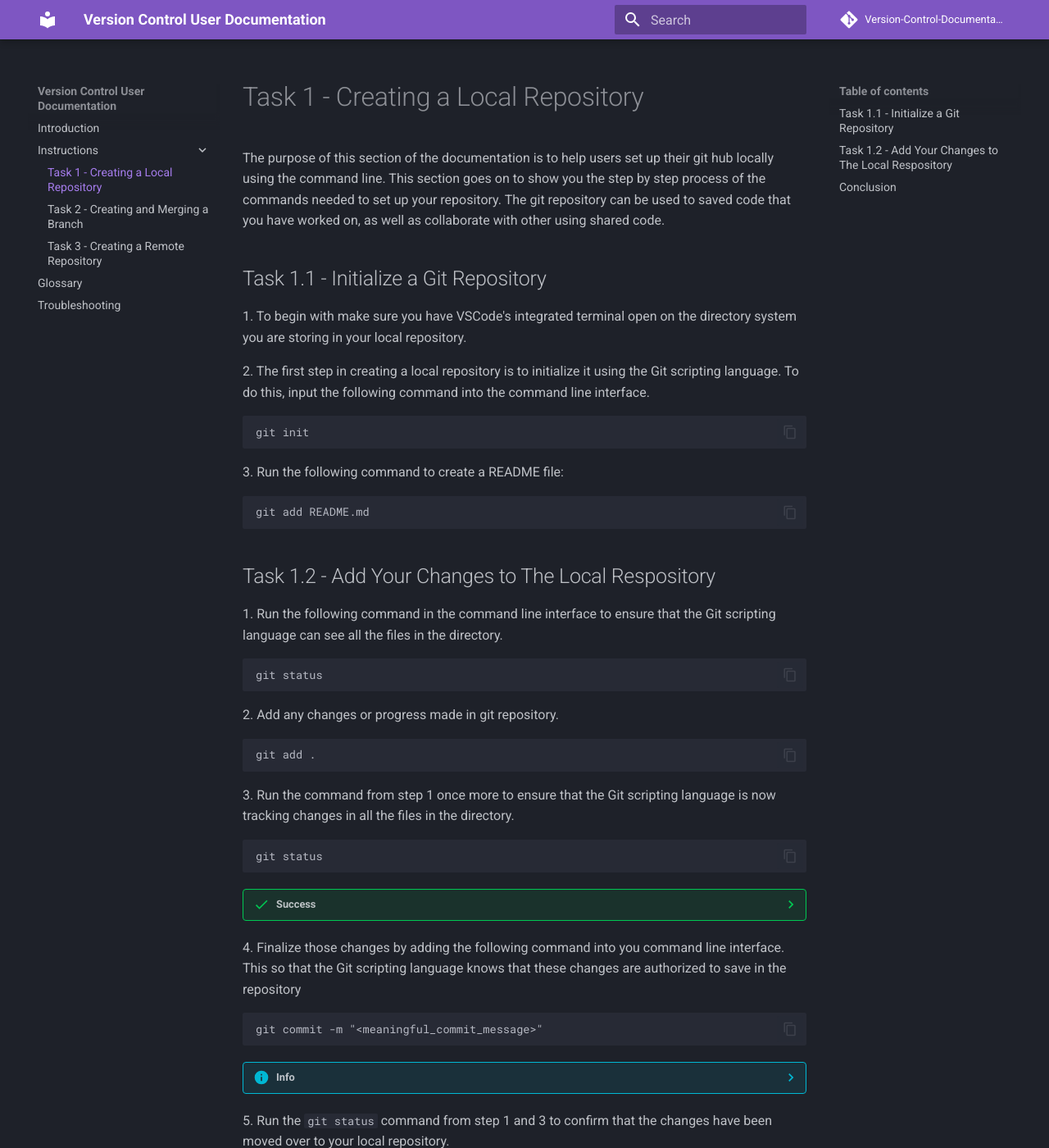
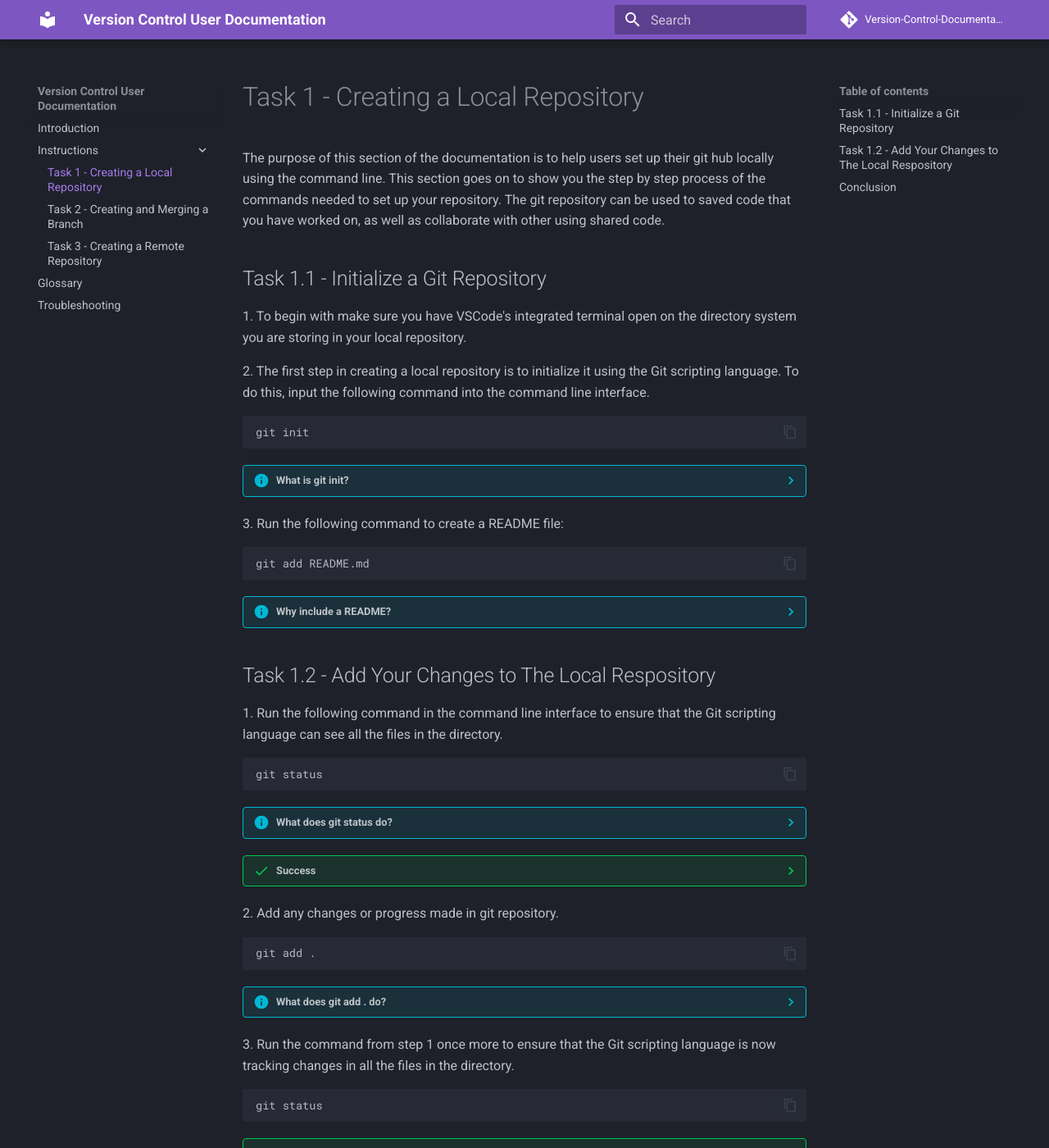
Before and after one commit to BCOMM-User-Documentation/Github-User-Documentation, an MkDocs documentation site: the page built from docs/localRepo.md, in a window 1280 px wide and 1400 px high. Shown: the whole window at 82% size. Built offline with MkDocs 1.6.1 and Material for MkDocs 9.7.7, drawn with Linux system fonts in a browser that asks for light colours; comment, search, counter and statistics services are not loaded; some of the changed lines change nothing that is shown.

Commit message:
Add admonitions to sec1 local repo

````diff
--- a/docs/localRepo.md
+++ b/docs/localRepo.md
@@ -13,11 +13,17 @@ of the commands needed to set up your repository. The git repository can  be use
 git init
 ```
 
+??? info "What is git init?"
+    `git init` informs the Git scripting language to create a .git directory at your current location in the terminal. The .git directory is where your local repository is stored.
+
 3\. Run the following command to create a README file:
 
 ```git
 git add README.md
 ```
+
+??? info "Why include a README?"
+    For any project it is recommended to include a README.md file. README files serve as a space where you can make a more detailed summary of the technology, functionality and structure of a project. At the very least this is very useful when returning to old work after a while. To learn more [click here](https://www.freecodecamp.org/news/how-to-write-a-good-readme-file/).
 
 ## Task 1.2 - Add Your Changes to The Local Respository
 
@@ -27,11 +33,20 @@ git add README.md
 git status
 ```
 
+??? info "What does git status do?"
+    `git status` displays a list of paths inside the project which are different from the information that is stored in the local repository. When you first start a repository every file in the project should appear marked in red after the command is run.
+
+??? success
+    A list of filepaths prefixed with `modified:` and marked in red. The list should include every file in the project.
+
 2\. Add any changes or progress made in git repository.
 
 ```git
 git add .
 ```
+
+??? info "What does git add . do?"
+    `git add` informs the Git scripting language of what files you want it to update on its copy of your project. The `.` that follows it a shorthand that tells the Git scripting language that we want it to update changes on all the files that have been modified. If you wanted to add a specific set of files, you would run the `git add <file_name>` command for each one.
 
 3\. Run the command from step 1 once more to ensure that the Git scripting language is now tracking changes in all the files in the directory.
 
@@ -40,8 +55,7 @@ git status
 ```
 
 ??? success
-    If the files show as green in the terminal, that means they're being
-    tracked if the files show as red you need to run git add . again.
+    If the files listed display as green in the terminal, that means they're being tracked.
 
 4\. Finalize those changes by adding the following command into you command line interface. This so that the Git scripting language knows that these changes are authorized to save in the repository
 
````
